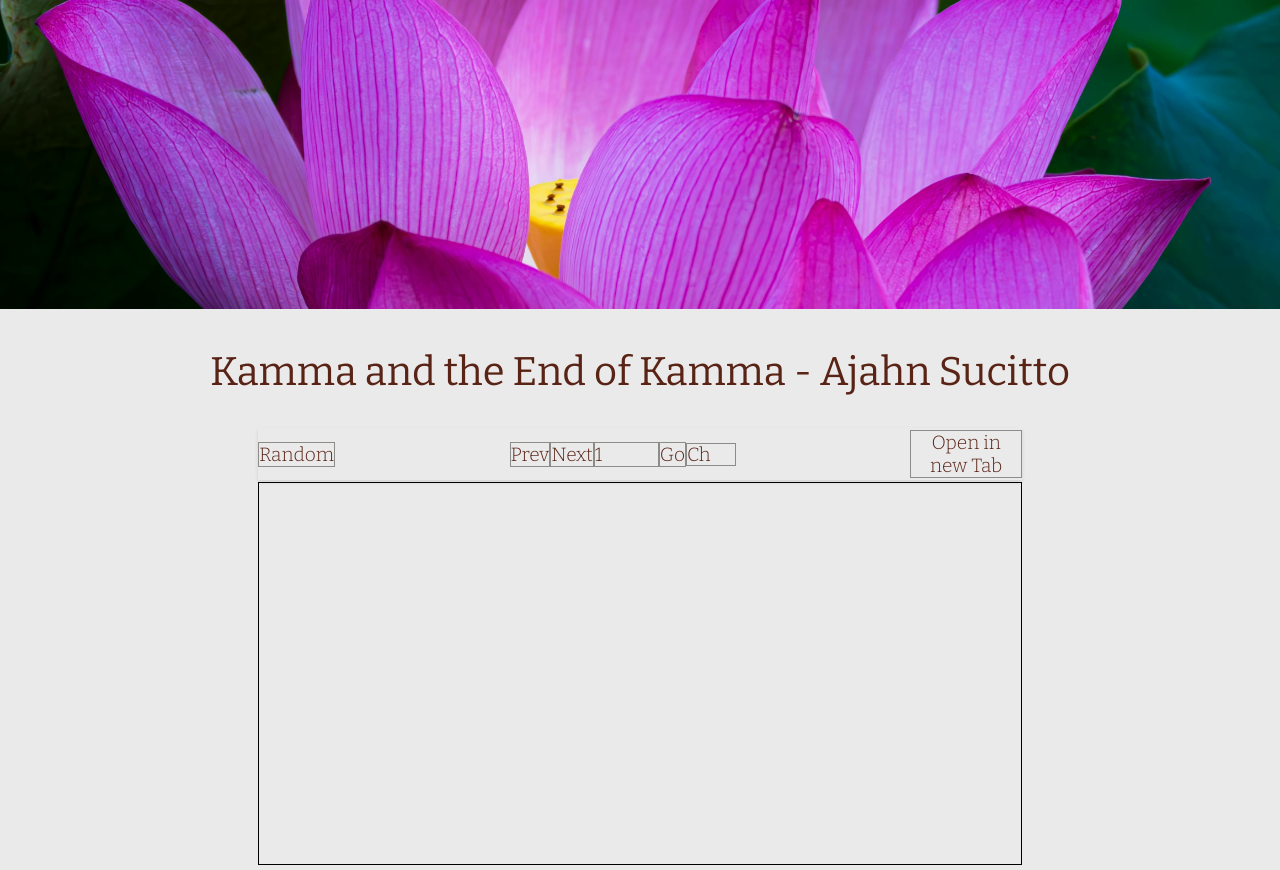
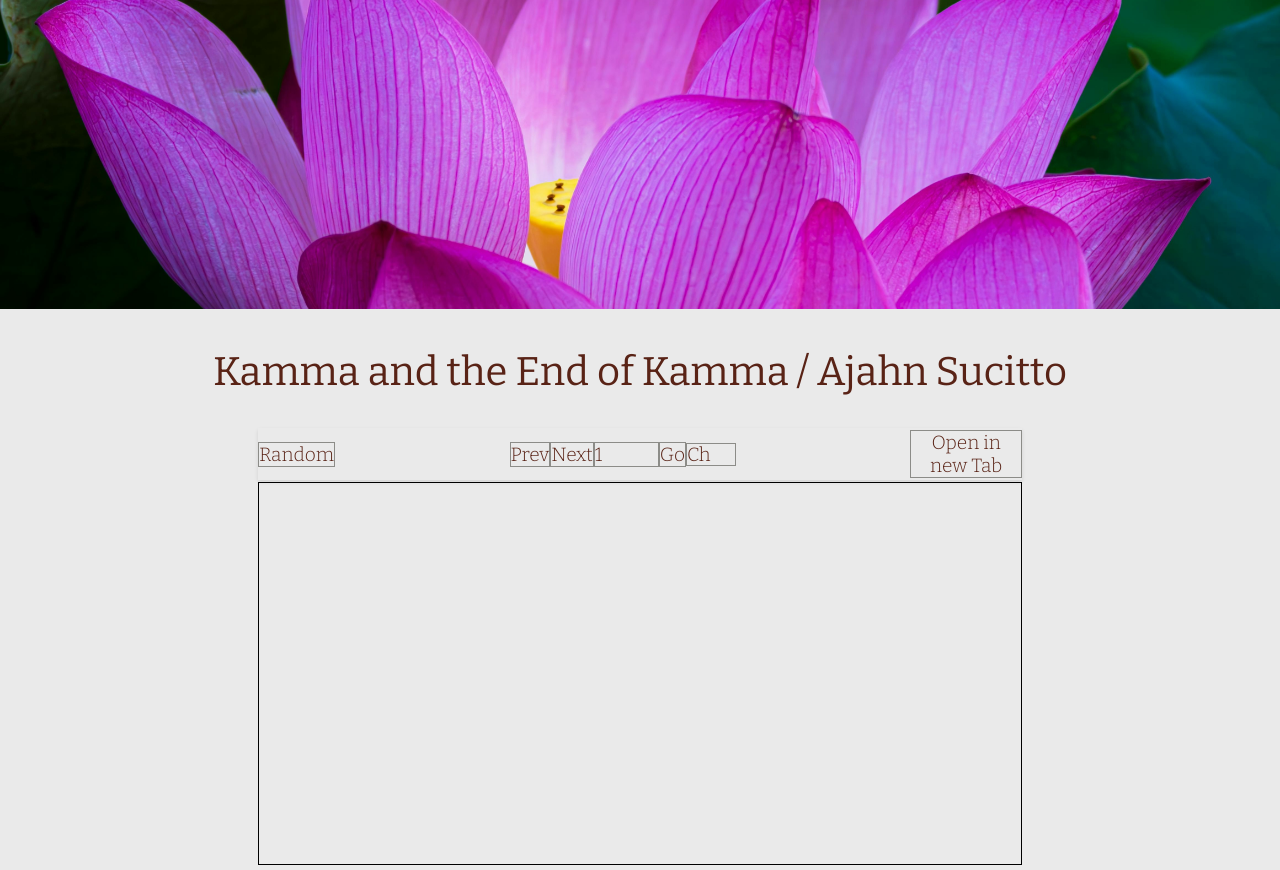
Before and after one commit to reneang17/endofkamma, a plain HTML site: page index.html in a window 1280 px wide. Shown: the top 870 px of the page. Drawn offline with nearby package versions, Linux system fonts and the light colour scheme; a script that the page names is missing.

```diff
--- a/index.html
+++ b/index.html
@@ -31,7 +31,7 @@
 
 
 
-            <h1 style="margin-top: 35px; margin-bottom: 30px;">Kamma and the End of Kamma - Ajahn Sucitto</h1>
+            <h1 style="margin-top: 35px; margin-bottom: 30px;">Kamma and the End of Kamma / Ajahn Sucitto</h1>
 
             <div id="pdf-viewer-container">
                 <div id="navigation-controls">
```
